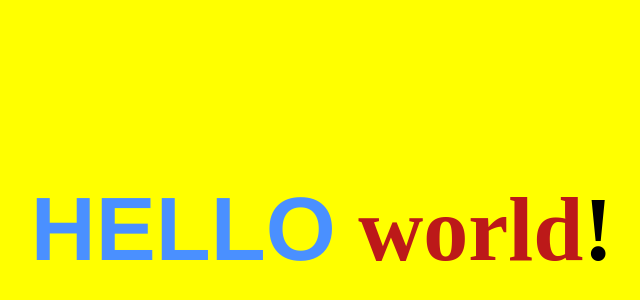
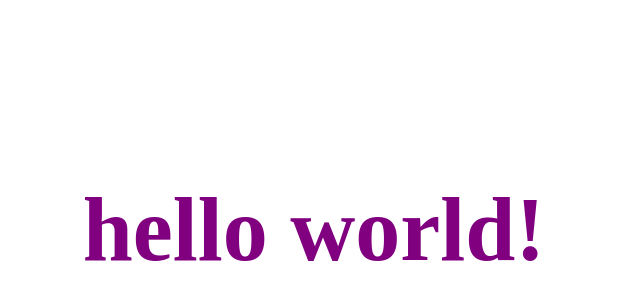
Before and after one commit to NicolasMLopez/hello-there, a plain HTML site: page index.html in a window 1280 px wide. Shown: the part 142-442 px from the top of the page, without its empty margins (326-966 px from the left). Drawn offline with Linux system fonts and the light colour scheme.

```diff
--- a/index.html
+++ b/index.html
@@ -1,5 +1,3 @@
-<!DOCTYPE html>
-
 <!DOCTYPE html>
 
 <html>
@@ -9,43 +7,23 @@
     <meta charset="utf-8">
     <meta name="viewpoint" content="width=device-width, initial-scale=1, shrink-to-fit=no">
 
-    <title>Heyyyyy</title>
+    <title>Hi</title>
 
     <style>
       #screen {
-        background-color: yellow;
-        height: 100vh;
-        width: 100vw;
+        background-color: teal;
       }
 
       h1 {
         text-align: center;
         margin-top: 40vh;
         font-size: 90px;
-      }
-
-      .word-1 {
-        text-transform: uppercase;
-        color: rgb(74, 144, 266);
-        font-family: Helvetica, san-serif;
-      }
-
-      .word-2 {
-        color: #BC1919;
-        font-family: Avenir, san-serif;
+        color: purple;
+        font-gamily: Helvetica, sans-serif;
       }
     </style>
-
   </head>
-
-  <body id="screen">
-    <h1>
-      <span class="word-1">hello</span>
-      <span class="word-2">world</span>!
-    </h1>
-    <script>
-      console.log("This page doesn't acctually need JavaScript... but if it did, we could put it here. You can delete the script tags.");
-    </script>
+  <body>
+    <h1>hello world!</h1>
   </body>
-
 </html>
```
